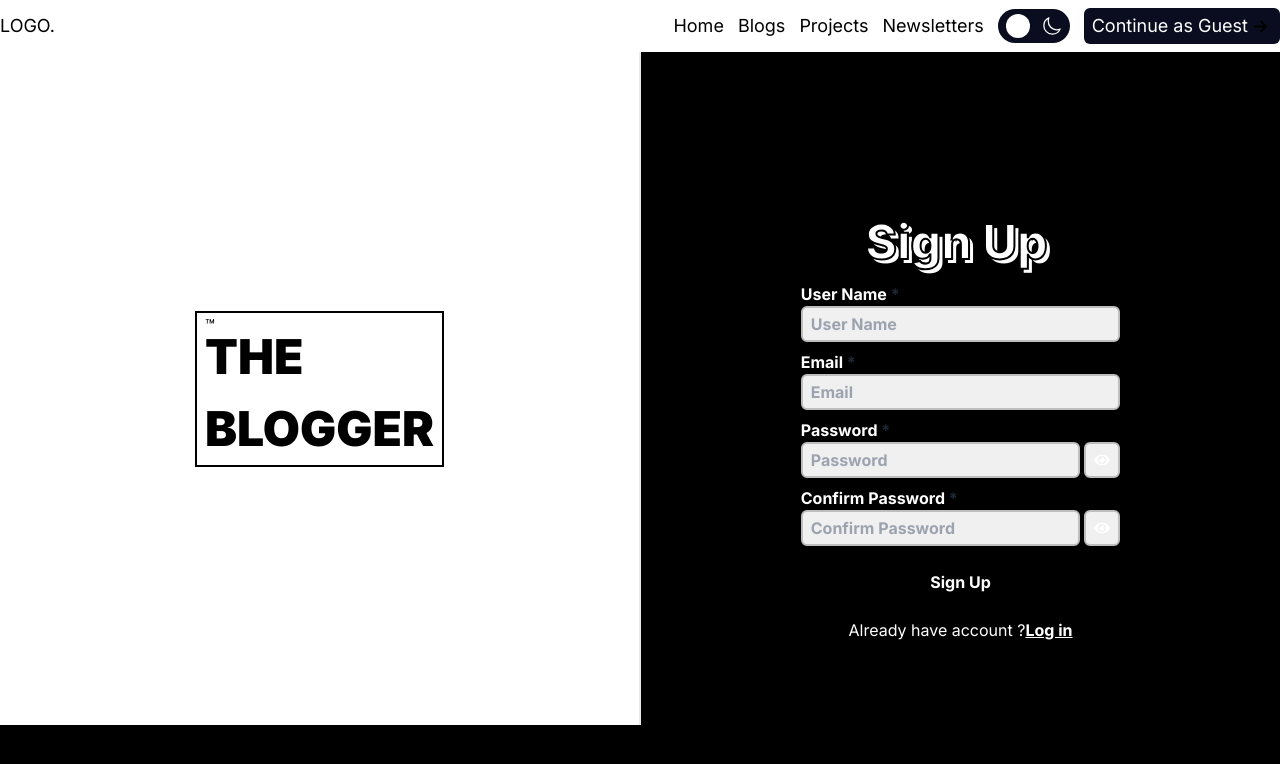
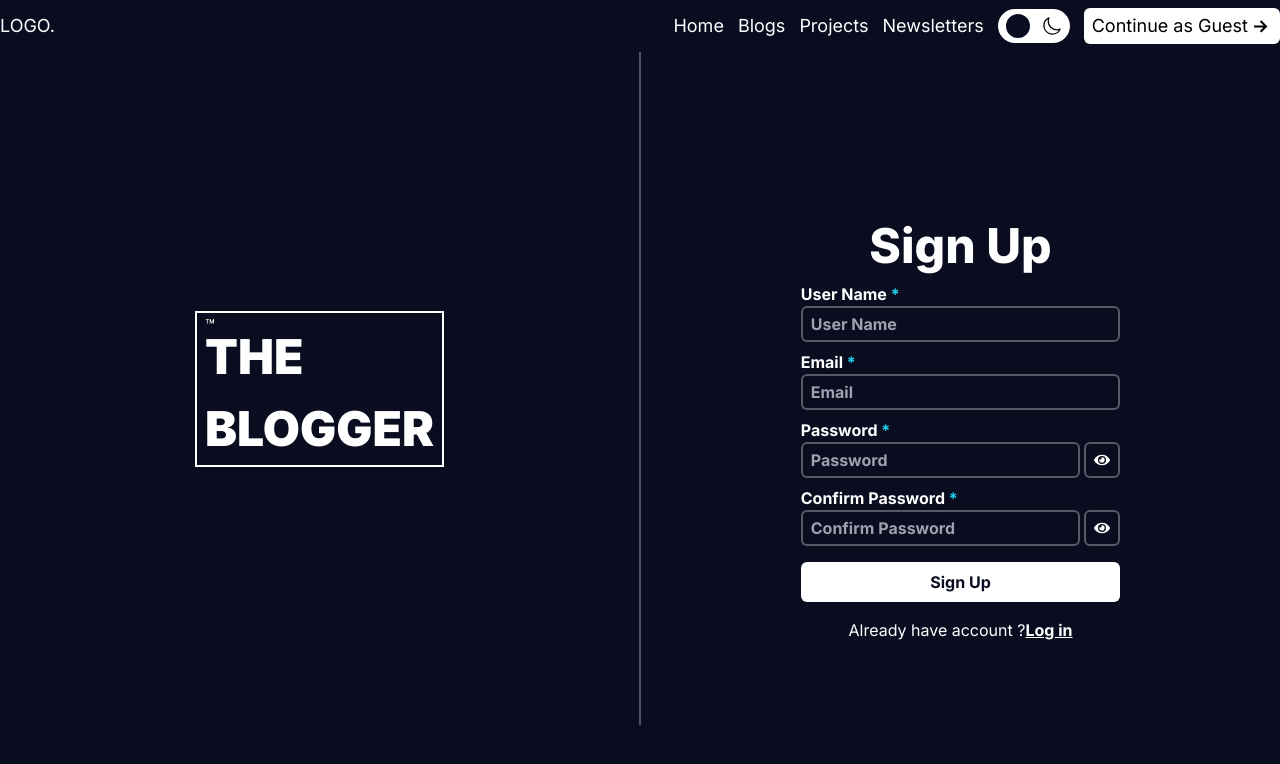
Before and after one commit to SahilLamba0008/blog-app-strapi, a Next.js app in the folder frontend/: page /auth in a window 1280 px wide. Both pictures are taken after a click on the element 1033 px from the left and 26 px from the top of the page. Shown: the top 764 px of the page. Built offline with nearby package versions, Linux system fonts and the light colour scheme.

Commit message:
Add Dark mode variabels

```diff
--- a/frontend/app/auth/page.tsx
+++ b/frontend/app/auth/page.tsx
@@ -2,11 +2,11 @@ import AuthFormContainer from "@/components/authentication/AuthFormContainer";
 
 export default function Auth() {
   return (
-    <main className="h-full flex flex-col items-center justify-center bg-white">
-      <div className="flex w-full h-full  dark:bg-black">
-        <div className="flex-1 h-[90%] border-[#c6c6c65f] border-r-2 bg-white text-black">
+    <main className="h-full flex flex-col items-center justify-center">
+      <div className="flex w-full h-full">
+        <div className="flex-1 h-[90%] border-[#c6c6c65f] border-r-2">
           <div className="title-container flex items-center justify-center h-full">
-            <div className="px-2 border-2 border-black border-double">
+            <div className="px-2 border-2 border-black dark:border-white border-double">
               <p className="-mb-4">&#8482;</p>
               <h1 className="font-black text-[48px]">
                 THE
--- a/frontend/app/globals.css
+++ b/frontend/app/globals.css
@@ -9,8 +9,14 @@
   .font-outline-2 {
     -webkit-text-stroke: 2px black;
   }
+  .font-outline-2_dark {
+    -webkit-text-stroke: 2px white;
+  }
   .font-outline-4 {
     -webkit-text-stroke: 4px black;
+  }
+  .font-outline-4_dark{
+    -webkit-text-stroke: 4px white;
   }
 }
 
--- a/frontend/app/layout.tsx
+++ b/frontend/app/layout.tsx
@@ -19,7 +19,7 @@ export default function RootLayout({
   return (
     <html lang="en" suppressHydrationWarning={true}>
       <body
-        className={`h-[100vh] w-[100vw] ${inter.className} overflow-x-hidden`}
+        className={`h-[100vh] w-[100vw] ${inter.className} overflow-x-hidden bg-white dark:bg-[#090D1F]`}
       >
         <ThemeProviderWrapper>
           <div className="h-full w-full flex flex-col">
--- a/frontend/components/HeroSection.tsx
+++ b/frontend/components/HeroSection.tsx
@@ -1,5 +1,4 @@
 import React from "react";
-import ClientDataFetching from "./ClientDataFetching";
 import { NextPage } from "next";
 
 async function getStrapiData() {
@@ -26,12 +25,9 @@ const HeroSection: NextPage = async () => {
           c
         </div>
       </div>
-      <p className="mt-5 underline">Server Data Fetching :</p>
+
       {/* Server Side Fetching */}
-      {JSON.stringify(data[1])}
-
-      {/* Client Side Fetching */}
-      <ClientDataFetching />
+      {/* {JSON.stringify(data[1])} */}
     </div>
   );
 };
--- a/frontend/components/common/Navbar.tsx
+++ b/frontend/components/common/Navbar.tsx
@@ -12,7 +12,7 @@ const Navbar = () => {
 
   return (
     <div>
-      <div className="bg-white text-black text-lg flex justify-between items-center max-w-[1440px] mx-auto max-xl:mx-16">
+      <div className="bg-white dark:bg-[#090D1F] text-black dark:text-white text-lg flex justify-between items-center max-w-[1440px] mx-auto max-xl:mx-16">
         <div>LOGO.</div>
         <div>
           <ul className="flex gap-[14px] py-2 items-center">
@@ -21,8 +21,9 @@ const Navbar = () => {
                 <div key={index}>
                   <Link href={item.href}>
                     <li
-                      className={`transition-all duration-300 ease-in relative before:content-[''] before:absolute before:h-[2px] before:bg-black before:w-0 before:bottom-0 before:rounded-md before:transition-all before:duration-300 before:ease-in-out hover:before:w-full ${
-                        pathName == item.href && "text-black before:w-2/4"
+                      className={`transition-all duration-300 ease-in relative before:content-[''] before:absolute before:h-[2px] before:bg-black before:dark:bg-white before:w-0 before:bottom-0 before:rounded-md before:transition-all before:duration-300 before:ease-in-out hover:before:w-full ${
+                        pathName == item.href &&
+                        "text-black before:w-2/4 dark:text-white"
                       }`}
                     >
                       {item.name}
@@ -35,13 +36,13 @@ const Navbar = () => {
             <ThemeSwitcher />
             {pathName === "/auth" ? (
               <Link href={"/"}>
-                <button className="bg-[#090D1F] text-white px-2 py-1 rounded-md flex items-center">
+                <button className="bg-[#090D1F] dark:bg-white text-white dark:text-black px-2 py-1 rounded-md flex items-center">
                   Continue as Guest <GrFormNextLink size={24} />
                 </button>
               </Link>
             ) : (
               <Link href={"/auth"}>
-                <button className="bg-[#090D1F] text-white px-2 py-1 rounded-md flex items-center gap-2">
+                <button className="bg-[#090D1F] dark:bg-white text-white dark:text-black px-2 py-1 rounded-md flex items-center gap-2">
                   Login/Signup <FaUser size={16} />
                 </button>
               </Link>
--- a/frontend/components/common/ThemeSwitcher.tsx
+++ b/frontend/components/common/ThemeSwitcher.tsx
@@ -14,7 +14,7 @@ const ThemeSwitcher = () => {
   // to avoid layout shift
   if (!mounted)
     return (
-      <div className="bg-[#090D1F] rounded-full relative cursor-pointer">
+      <div className="bg-[#090D1F] dark:bg-white rounded-full relative cursor-pointer">
         <div className="h-full w-full flex items-center gap-4 justify-start text-white mx-2 my-[7px] transition-all duration-300 ease-in-out">
           <MdOutlineWbSunny size={20} />
           <IoMoonOutline size={20} />
@@ -32,15 +32,15 @@ const ThemeSwitcher = () => {
 
   return (
     <div
-      className="bg-[#090D1F] rounded-full relative cursor-pointer"
+      className="bg-[#090D1F] dark:bg-white rounded-full relative cursor-pointer"
       onClick={handleThemeSwitch}
     >
-      <div className="h-full w-full flex items-center gap-4 justify-start text-white mx-2 my-[7px] transition-all duration-300 ease-in-out">
+      <div className="h-full w-full flex items-center gap-4 justify-start text-white dark:text-black mx-2 my-[7px] transition-all duration-300 ease-in-out">
         <MdOutlineWbSunny size={20} />
         <IoMoonOutline size={20} />
       </div>
       <div
-        className={`slider bg-white rounded-full h-6 w-6 mx-2 -translate-y-1/2 absolute z-10 top-1/2 left-0 ${
+        className={`slider bg-white dark:bg-[#090D1F] rounded-full h-6 w-6 mx-2 -translate-y-1/2 absolute z-10 top-1/2 left-0 ${
           resolvedTheme === "light" ? "translate-x-[140%]" : "translate-x-0"
         } transition-all duration-300 ease-in-out`}
       ></div>
--- a/frontend/components/forms/FormPasswordToggler.tsx
+++ b/frontend/components/forms/FormPasswordToggler.tsx
@@ -14,20 +14,20 @@ const FormPasswordToggler = ({
   return (
     <div className="h-full">
       <label htmlFor="password">
-        {label} <span className="text-gray-800">*</span>
+        {label} <span className="text-gray-800 dark:text-cyan-400">*</span>
       </label>
       <div className="flex items-center h-full">
         <input
           type={passwordType}
           id={input}
           name={input}
-          className="w-full bg-[#f0f0f0] border-[#BDBDBD] border-2 outline-none rounded-md px-2 py-1 focus:bg-white transition-all duration-300 focus:py-2 bg-white-after-focus"
+          className="w-full bg-[#f0f0f0] dark:bg-[#090D1F] border-[#BDBDBD] dark:border-[#bdbdbd6f] border-2 outline-none rounded-md px-2 py-1 focus:bg-white transition-all duration-300 focus:py-2 bg-white-after-focus"
           placeholder={label}
           required
         />
         <button
           type="button"
-          className="bg-[#f0f0f0] border-[#BDBDBD] border-2 rounded-md p-2 cursor-pointer ml-1 active:bg-slate-200 transition-all duration-300"
+          className="bg-[#f0f0f0] dark:bg-[#090D1F] border-[#BDBDBD] dark:border-[#bdbdbd6f] border-2 rounded-md p-2 cursor-pointer ml-1 active:bg-slate-200 transition-all duration-300"
           onClick={() =>
             setPasswordType(passwordType === "password" ? "text" : "password")
           }
--- a/frontend/components/forms/FormSubmitButton.tsx
+++ b/frontend/components/forms/FormSubmitButton.tsx
@@ -12,11 +12,11 @@ const FormSubmitButton = ({
   return (
     <button
       type="submit"
-      className="w-full bg-black rounded-md px-2 py-2 relative text-white transition-all duration-300 mt-2"
+      className="w-full bg-black dark:bg-white rounded-md px-2 py-2 relative text-white dark:text-[#090D1F] transition-all duration-300 mt-2"
       aria-disabled={pending}
     >
       {pending ? pendingText : title}
-      <span className="bg-white border-black border-2 w-full h-full absolute top-1/2 left-1/2 -translate-x-1/2 -translate-y-1/2 mt-1 ml-1 rounded-md py-1 -z-10"></span>
+      <span className="bg-white border-black dark:bg-black dark:border-white border-2 w-full h-full absolute top-1/2 left-1/2 -translate-x-1/2 -translate-y-1/2 mt-1 ml-1 rounded-md py-1 -z-10 dark:hidden"></span>
     </button>
   );
 };
--- a/frontend/components/forms/SignUpFrom.tsx
+++ b/frontend/components/forms/SignUpFrom.tsx
@@ -51,7 +51,7 @@ const SignUpForm = () => {
     <div>
       <h1 className="text-center font-extrabold text-[48px] relative cursor-default whitespace-nowrap">
         Sign Up
-        <span className="className=text-center font-extrabold text-[48px] font-outline-2 text-white border-clip-text absolute top-1/2 left-1/2 -translate-x-1/2 -translate-y-1/2 -mt-1 -ml-1">
+        <span className="className=text-center font-extrabold text-[48px] font-outline-2 text-white dark:opacity-0 border-clip-text absolute top-1/2 left-1/2 -translate-x-1/2 -translate-y-1/2 -mt-1 -ml-1">
           Sign Up
         </span>
       </h1>
@@ -64,35 +64,40 @@ const SignUpForm = () => {
             htmlFor="user_name"
             className="focus:underline focus:decoration-2"
           >
-            User Name <span className="text-gray-800">*</span>
+            User Name{" "}
+            <span className="text-gray-800 dark:text-cyan-400">*</span>
           </label>
           <input
             type="text"
             id="user_name"
             name="user_name"
-            className="w-full bg-[#f0f0f0] border-[#BDBDBD] border-2 outline-none rounded-md px-2 py-1 focus:bg-white transition-all duration-300 focus:py-2 bg-white-after-focus"
+            className="w-full bg-[#f0f0f0] dark:bg-[#090D1F] dark:border-[#bdbdbd6f] border-[#BDBDBD] border-2 outline-none rounded-md px-2 py-1 focus:bg-white transition-all duration-300 focus:py-2 bg-white-after-focus"
             placeholder="User Name"
             required
           />
-          <p className="text-red-500 text-[10px]  ml-1">{formErrors.name}</p>
+          <p className="text-red-500 dark:text-cyan-300 text-[10px]  ml-1">
+            {formErrors.name}
+          </p>
         </div>
         <div>
           <label htmlFor="email">
-            Email <span className="text-gray-800">*</span>
+            Email <span className="text-gray-800 dark:text-cyan-400">*</span>
           </label>
           <input
             type="email"
             id="email"
             name="email"
-            className="w-full bg-[#f0f0f0] border-[#BDBDBD] border-2 outline-none rounded-md px-2 py-1 focus:bg-white transition-all duration-300 focus:py-2 bg-white-after-focus"
+            className="w-full bg-[#f0f0f0] dark:bg-[#090D1F] border-[#BDBDBD] dark:border-[#bdbdbd6f] border-2 outline-none rounded-md px-2 py-1 focus:bg-white transition-all duration-300 focus:py-2 bg-white-after-focus"
             placeholder="Email"
             required
           />
-          <p className="text-red-500 text-[10px]  ml-1">{formErrors.email}</p>
+          <p className="text-red-500 dark:text-cyan-300 text-[10px]  ml-1">
+            {formErrors.email}
+          </p>
         </div>
         <div>
           <FormPasswordToggler label={"Password"} input={"password"} />
-          <p className="text-red-500 text-[10px]  ml-1">
+          <p className="text-red-500 dark:text-cyan-300 text-[10px]  ml-1">
             {formErrors.password}
           </p>
         </div>
@@ -101,7 +106,7 @@ const SignUpForm = () => {
             label={"Confirm Password"}
             input={"confirm_password"}
           />
-          <p className="text-red-500 text-[10px]  ml-1">
+          <p className="text-red-500 dark:text-cyan-300 text-[10px]  ml-1">
             {formErrors.confirmPassword}
           </p>
         </div>
```
Also changed, not shown: frontend/components/ClientDataFetching.tsx (deleted, +0 -49 lines), frontend/components/forms/LogInForm.tsx (+9 -5 lines).
